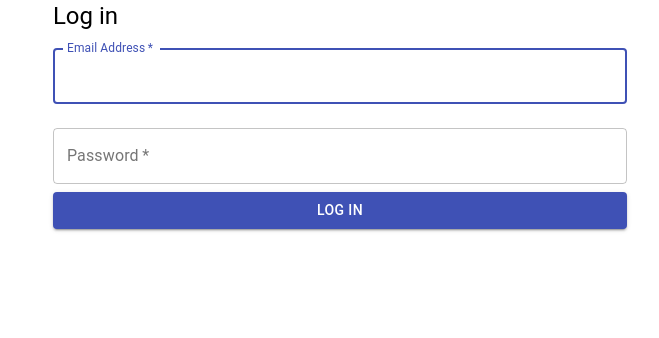
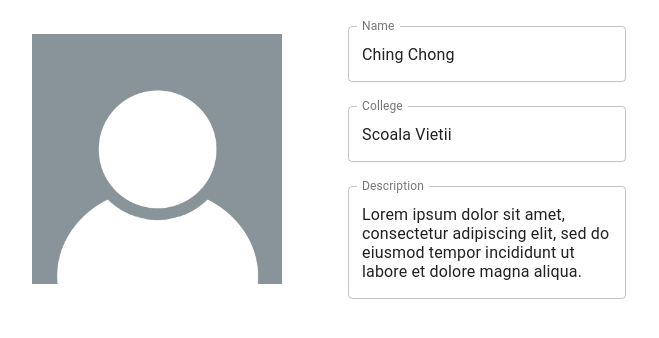
Before and after one commit to zalosin/pomo-learning, a React (Create React App) app in the folder pl-ui/: page /profile in a window 1280 px wide. Before the commit this address led to /login. Shown: the top 338 px of the page, without its empty margins (300-959 px from the left). Built offline with nearby package versions, Linux system fonts and the light colour scheme.

Commit message:
Profile-Page

```diff
--- a/pl-ui/src/App.js
+++ b/pl-ui/src/App.js
@@ -19,7 +19,7 @@ function App() {
       <Router>
         <Route exact path="/" component={homeRoute} />
         <Route path="/login" component={LoginPage} />
-        <PrivateRoute path="/profile" component={ProfilePage} />
+        <Route path="/profile" component={ProfilePage} />
         <Route path="/stats" component={ReadingTime} />
         <Route path="/toastTest" component={ToastDemo} />
       </Router>
--- a/pl-ui/src/Profile/ProfilePage.js
+++ b/pl-ui/src/Profile/ProfilePage.js
@@ -1,3 +1,81 @@
-import React from 'react';
+import React, { Component } from 'react';
+import { Container } from '@material-ui/core';
+import TextField from '@material-ui/core/TextField';
+import { makeStyles } from '@material-ui/core/styles';
+import './ProfilePage.scss'
 
-export default () => <p>Profile page</p>
+const useStyles = makeStyles(theme => ({
+    container: {
+      display: 'flex',
+      flexWrap: 'wrap',
+    },
+    textField: {
+      marginLeft: theme.spacing(1),
+      marginRight: theme.spacing(1),
+    },
+    dense: {
+      marginTop: theme.spacing(2),
+    },
+    menu: {
+      width: 200,
+    },
+  }));
+
+function ProfilePage() {
+
+    const classes = useStyles();
+
+    const [values, setValues] = React.useState({
+        name: 'Ching Chong',
+        college: 'Scoala Vietii',
+        description: 'Lorem ipsum dolor sit amet, consectetur adipiscing elit, sed do eiusmod tempor incididunt ut labore et dolore magna aliqua.',
+
+
+      });
+
+      const handleChange = name => event => {
+        setValues({ ...values, [name]: event.target.value });
+      };
+
+        return(
+            <form className='container' noValidate autoComplete="off">
+                <img src={'avatar.png'} height={250} alt={"avatar"}/>
+                <div className='description'>
+                    <TextField
+                    id="outlined-name"
+                    label="Name"
+                    className={classes.textField}
+                    value={values.name}
+                    onChange={handleChange('name')}
+                    margin="normal"
+                    variant="outlined"
+                    />
+
+                    <TextField
+                    id="outlined-name"
+                    label="College"
+                    className={classes.textField}
+                    value={values.college}
+                    onChange={handleChange('college')}
+                    margin="normal"
+                    variant="outlined"
+                     />
+
+                    <TextField
+                    id="outlined-multiline-flexible"
+                    label="Description"
+                    multiline
+                    rowsMax="6"
+                    value={values.description}
+                    onChange={handleChange('description')}
+                    className={classes.textField}
+                    margin="normal"
+
+                    variant="outlined"
+                    />
+                </div>
+            </form>
+        )
+}
+
+export default ProfilePage;
--- /dev/null
+++ b/pl-ui/src/Profile/ProfilePage.scss
@@ -0,0 +1,28 @@
+@media screen and (min-width: 1090px) {
+.description {
+    float: right;
+    width: 50%;
+}
+
+.container {
+    margin: auto;
+    width: 50%;
+    padding: 10px;
+  }
+
+  img {
+      margin-top: 1.5em;
+  }
+
+  #outlined-name, #outlined-multiline-flexible {
+      width: 250px;
+  }
+}
+  @media screen and (max-width: 1090px) {
+    .container {
+
+        margin: auto;
+        width: 50%;
+        padding: 10px;
+      }
+  }
```
Also changed, not shown: pl-ui/public/avatar.png (added).
